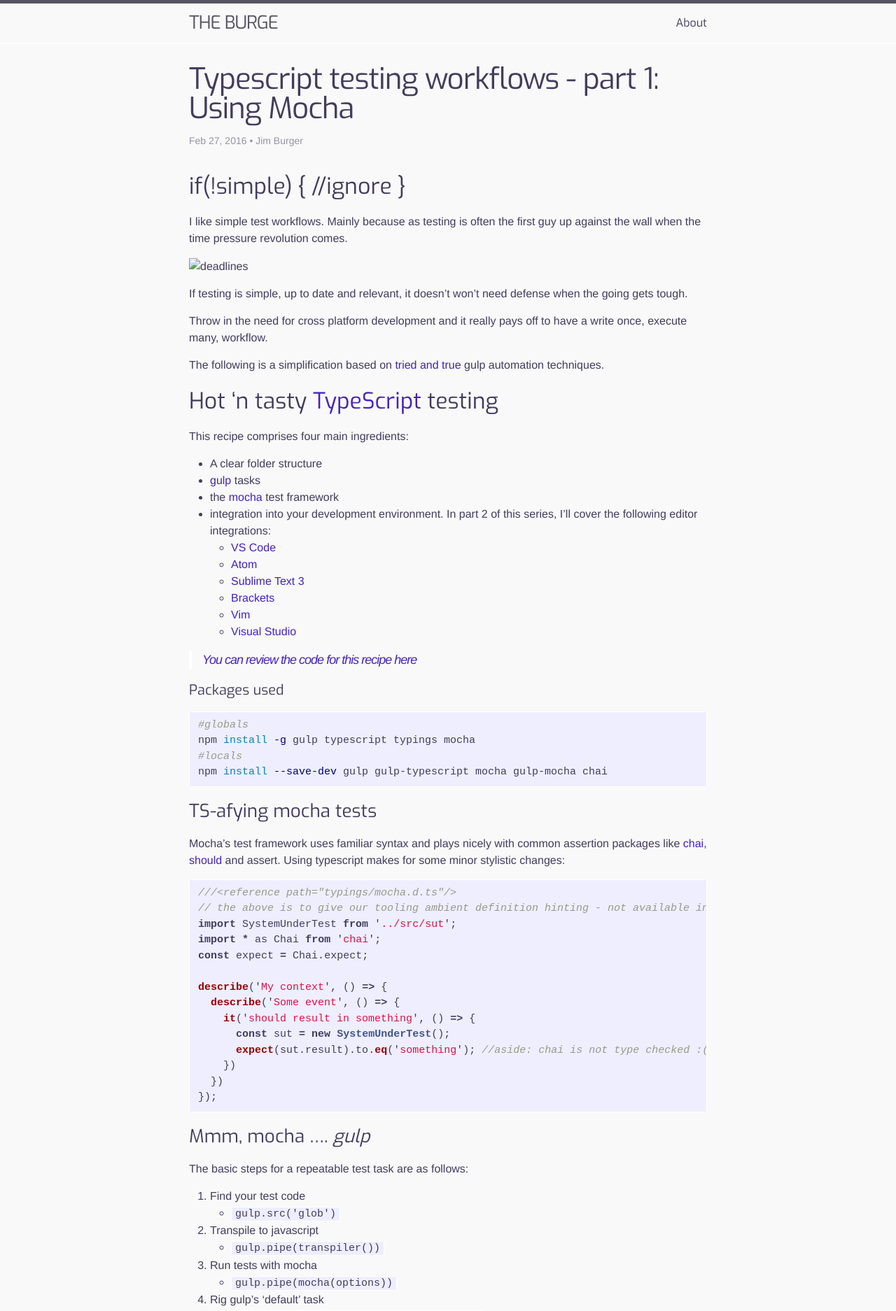
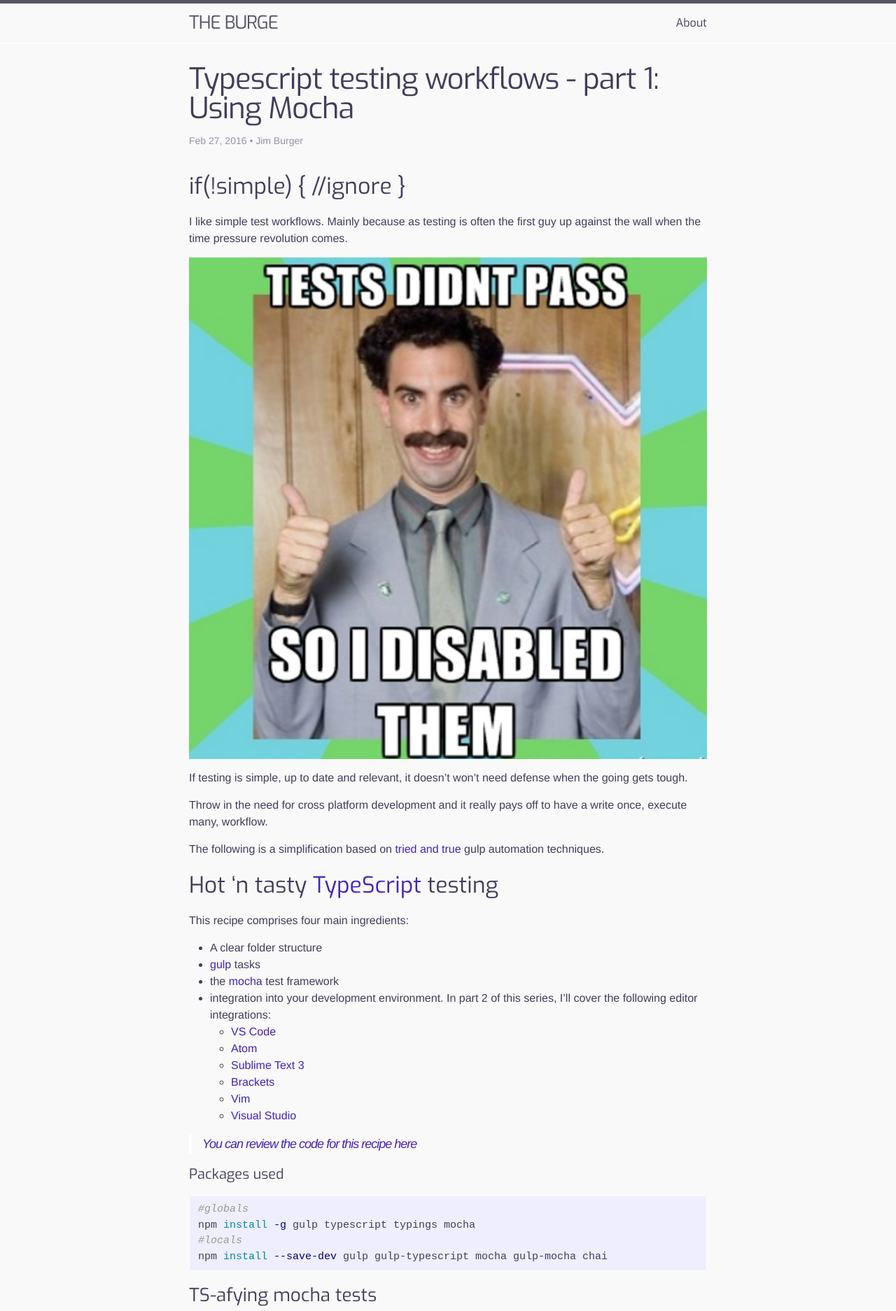
Before and after one commit to jburger/jburger.github.io, a Jekyll site: the page built from _posts/2016-02-27-typescript-testing-workflow-part1-mocha.md, in a window 1280 px wide. Shown: the top 1874 px of the page at 70% size. Built offline with Jekyll 4.4.1, drawn with Linux system fonts in a browser that asks for light colours; Markdown is read by kramdown in place of the engine named in the settings; comment, search, counter and statistics services are not loaded.

Commit message:
repair image locations

```diff
--- a/_posts/2016-02-27-typescript-testing-workflow-part1-mocha.md
+++ b/_posts/2016-02-27-typescript-testing-workflow-part1-mocha.md
@@ -16,7 +16,7 @@
 
 I like simple test workflows. Mainly because as testing is often the first guy up against the wall when the time pressure revolution comes.
 
-![deadlines](assets/test-passing.png)
+![deadlines](/assets/test-passing.PNG)
 
 If testing is simple, up to date and relevant, it doesn't won't need defense when the going gets tough.
 
@@ -110,7 +110,7 @@
 #### Report all the things!
 [Mocha's test reporters reporters are extensible](https://github.com/mochajs/mocha/tree/master/lib/reporters), and predictably range from simple progress bars (as is in my example) to a [nyan cat](https://www.youtube.com/watch?v=wZZ7oFKsKzY)
 
-![nyan mocha reporter](assets/ascii-nyan.png)
+![nyan mocha reporter](/assets/ascii-nyan.png)
 
 Writing build and test automations has never been simpler, mocha's syntax for testing is immediately recognizable, and gulp's syntax will make you feel instantly productive with a minimal learning curve.
 
```
